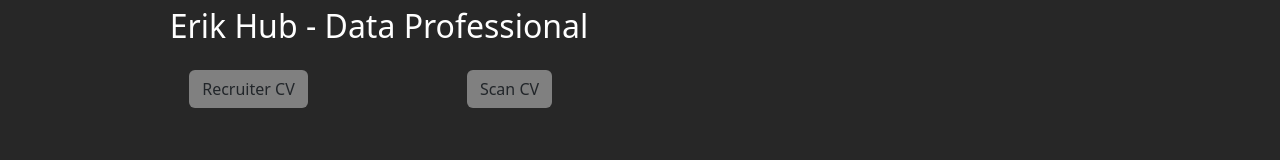
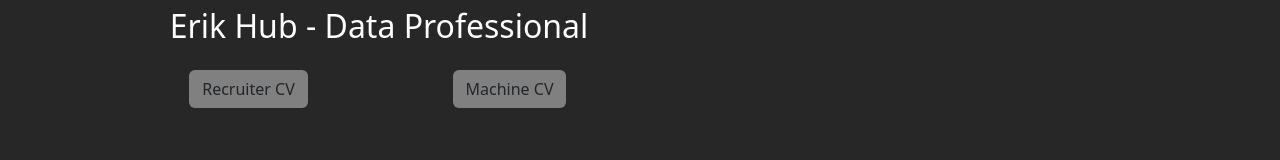
Before and after one commit to ehub-96/my-resume, a React (Vite) app: page / in a window 1280 px wide. Shown: the part 210-370 px from the top of the page. Built offline with nearby package versions, Linux system fonts and the light colour scheme.

Commit message:
as download button (?

```diff
--- a/src/components/about/About.jsx
+++ b/src/components/about/About.jsx
@@ -13,10 +13,10 @@ const About = () => {
 
                   <div class="row">
                     <div class="col-md-6">
-                      <button class="btn btn-vd bg-danger"href="../../../ErikHubResume.pdf" download="ErikHubResume.pdf"data-bs-toggle="tooltip" data-bs-placement="top" title="Human-Friendly Resume">Recruiter CV</button>
+                      <a class="btn btn-vd bg-danger"href="../../../ErikHubResume.pdf" download="ErikHubResume.pdf"data-bs-toggle="tooltip" data-bs-placement="top" title="Human-Friendly Resume">Recruiter CV</a>
                     </div>
                     <div class="col-md-6">
-                      <button class="btn btn-vd bg-danger"href="../../../ErikHubResume.pdf" download="ErikHubResume.pdf"data-bs-toggle="tooltip" data-bs-placement="top" title=" Machine-Friendly Resume">Scan CV</button>
+                      <a class="btn btn-vd bg-danger"href="../../../ErikHubResume.pdf" download="ErikHubResume.pdf"data-bs-toggle="tooltip" data-bs-placement="top" title=" Machine-Friendly Resume">Machine CV</a>
                     </div>
                   </div>
 
```
